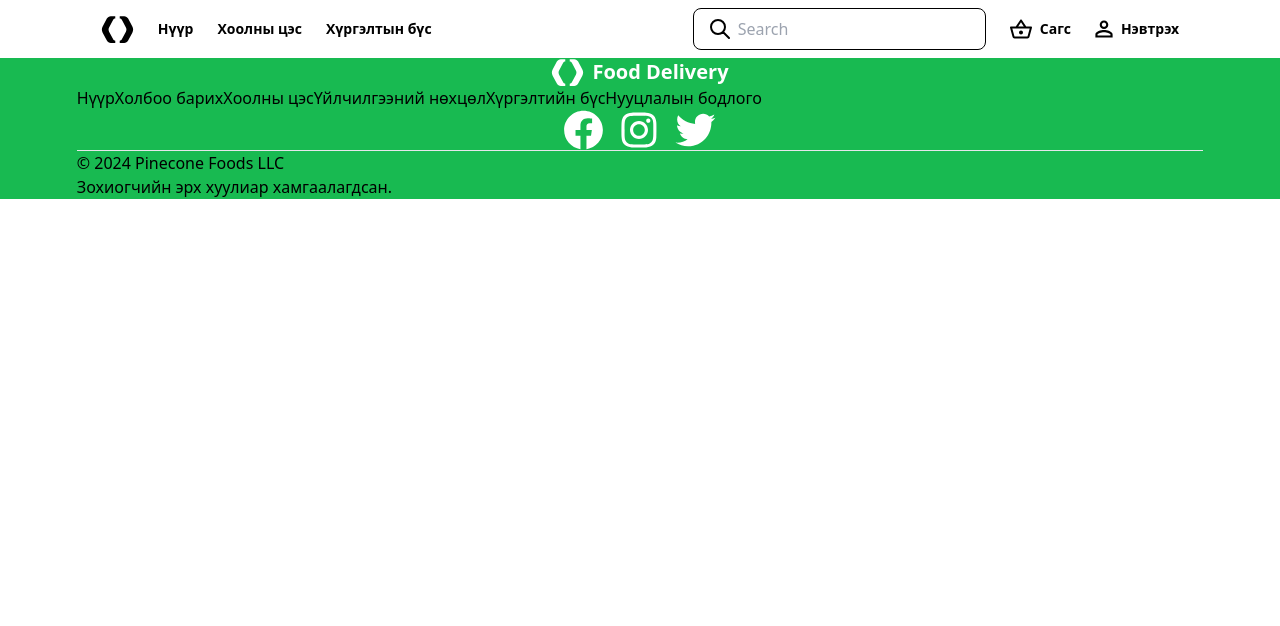
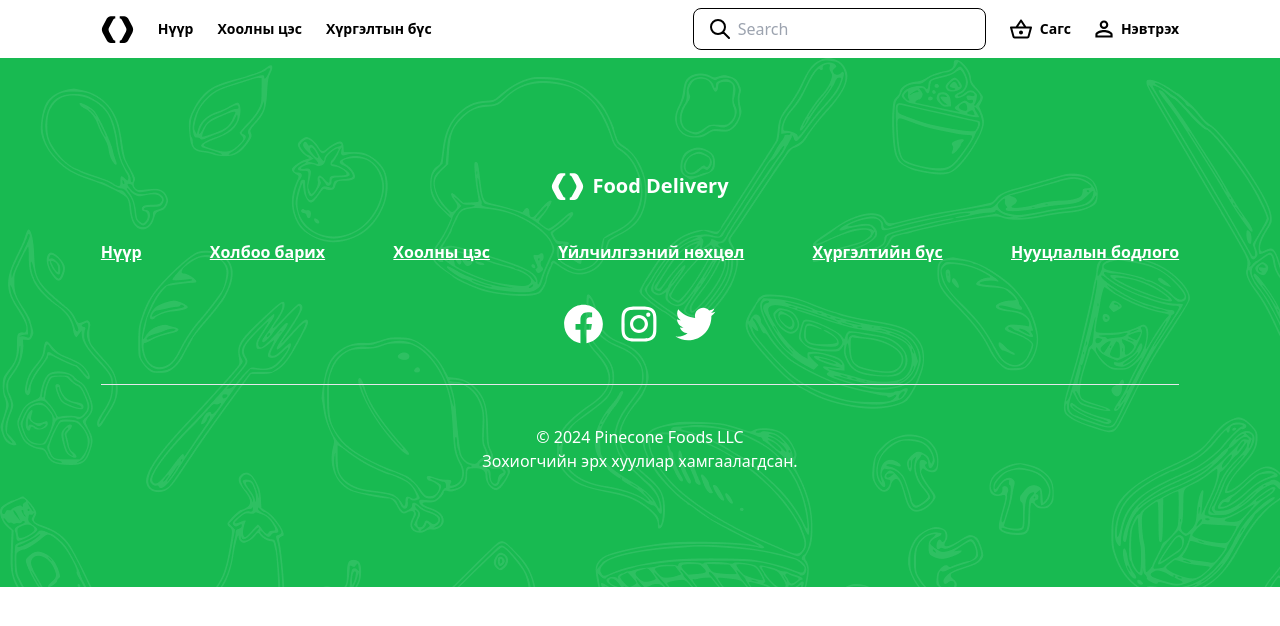
Before and after one commit to Lkhamjav-github/food-deliever, a Next.js app: page / in a window 1280 px wide. Shown: the top 626 px of the page. Built offline with nearby package versions, Linux system fonts and the light colour scheme.

Commit message:
footer end

```diff
--- a/src/components/Footer.tsx
+++ b/src/components/Footer.tsx
@@ -2,26 +2,26 @@ import React from 'react'
 import { Pineconewhite } from './icons/Pineconewhite'
 import { Fb } from './icons/Fb'
 import { Twit } from './icons/Twit'
-import { Ig } from './icons/ig'
+import { Ig } from './icons/Ig'
 
 import { Bgfooter } from './icons/Bgfooter'
 export const Footer = () => {
     return (
 
-        <div className='suuder flex justify-center items-center bg-[#18BA51] ' >
+        <div className='suuder flex justify-center items-center bg-[#18BA51]  py-[114px] bg-[url(/suuder.png)] ' >
             {/* <img src="./suuder.png" alt="" /> */}
-            <div className='w-[88%] flex justify-between flex-col' >
+            <div className='w-[88%] flex justify-between flex-col gap-10 px-6' >
                 <div className='flex justify-center items-center gap-2 font-bold text-white text-xl'>
                     <Pineconewhite />
                     Food Delivery
                 </div>
-                <div>
-                    <a href="">Нүүр</a>
-                    <a href="">Холбоо барих</a>
-                    <a href="">Хоолны цэс</a>
-                    <a href="">Үйлчилгээний нөхцөл</a>
-                    <a href="">Хүргэлтийн бүс</a>
-                    <a href="">Нууцлалын бодлого</a>
+                <div className='flex text-white justify-between text-base'>
+                    <a className='text-base font-semibold text-white  underline' href="">Нүүр</a>
+                    <a className='text-base font-semibold text-white  underline' href="">Холбоо барих</a>
+                    <a className='text-base font-semibold text-white  underline' href="">Хоолны цэс</a>
+                    <a className='text-base font-semibold text-white  underline' href="">Үйлчилгээний нөхцөл</a>
+                    <a className='text-base font-semibold text-white  underline' href="">Хүргэлтийн бүс</a>
+                    <a className='text-base font-semibold text-white  underline' href="">Нууцлалын бодлого</a>
                 </div>
                 <div className='flex gap-[18px] justify-center items-center'>
                     <Fb />
@@ -29,7 +29,10 @@ export const Footer = () => {
                     <Twit />
                 </div>
                 <hr />
-                <h1>© 2024 Pinecone Foods LLC <br /> Зохиогчийн эрх хуулиар хамгаалагдсан.</h1>
+                <div>
+                    <h1 className='text-white justify-center items-center flex'>© 2024 Pinecone Foods LLC</h1>
+                    <h1 className='text-white justify-center items-center flex'>Зохиогчийн эрх хуулиар хамгаалагдсан.</h1>
+                </div>
             </div >
         </div >
     )
--- a/src/components/Header.tsx
+++ b/src/components/Header.tsx
@@ -10,18 +10,18 @@ export const Header = () => {
             <div className='w-[88%] flex justify-between px-6 py-2'>
                 <div className='flex justify-center items-center gap-6'>
                     <Pinecone />
-                    <a className='text-sm font-bold' href="">Нүүр</a>
-                    <a className='text-sm font-bold' href="">Хоолны цэс</a>
-                    <a className='text-sm font-bold' href="">Хүргэлтын бүс</a>
+                    <a className='text-sm font-bold hover:text-[#18BA51]' href="">Нүүр</a>
+                    <a className='text-sm font-bold hover:text-[#18BA51]' href="">Хоолны цэс</a>
+                    <a className='text-sm font-bold hover:text-[#18BA51]' href="">Хүргэлтын бүс</a>
                 </div>
 
                 <div className='flex justify-center items-center gap-6'>
-                    <label className="flex items-center gap-2 rounded-lg border-[1px] px-4 py-2 border-[black] ">
+                    <label className="flex items-center gap-2 rounded-lg border-[1px] px-4 py-2 border-[black] hover:border-[#18BA51] ">
                         <Search />
                         <input type="text" className="grow" placeholder="Search" />
                     </label>
-                    <a href="" className='flex justify-center items-center gap-2 text-sm font-bold' ><Bag />Сагс</a>
-                    <a href="" className='flex justify-center items-center gap-2 text-sm font-bold'>< Human /> Нэвтрэх</a>
+                    <a href="" className='flex justify-center items-center gap-2 text-sm font-bold hover:text-[#18BA51]' ><Bag />Сагс</a>
+                    <a href="" className='flex justify-center items-center gap-2 text-sm font-bold hover:text-[#18BA51]'>< Human /> Нэвтрэх</a>
                 </div>
             </div>
         </div>
```
Also changed, not shown: public/searhc.png (added).
